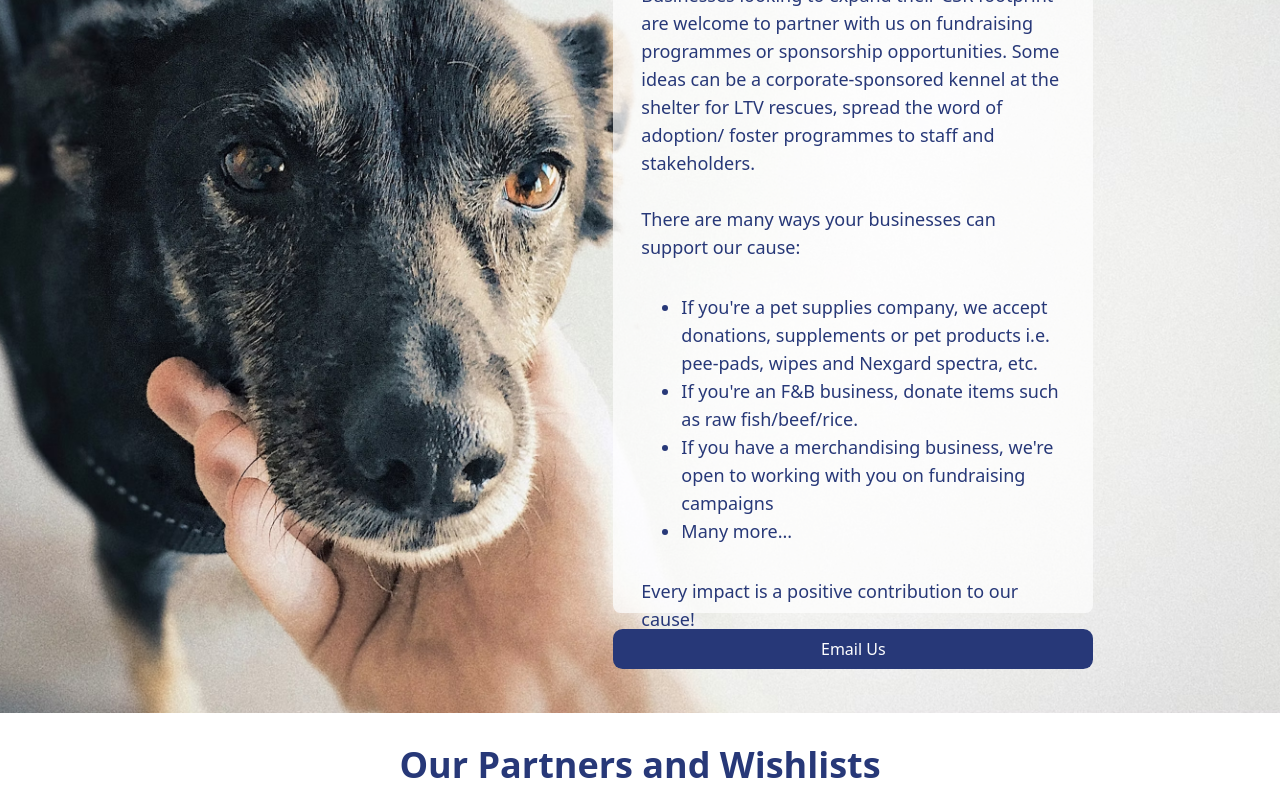
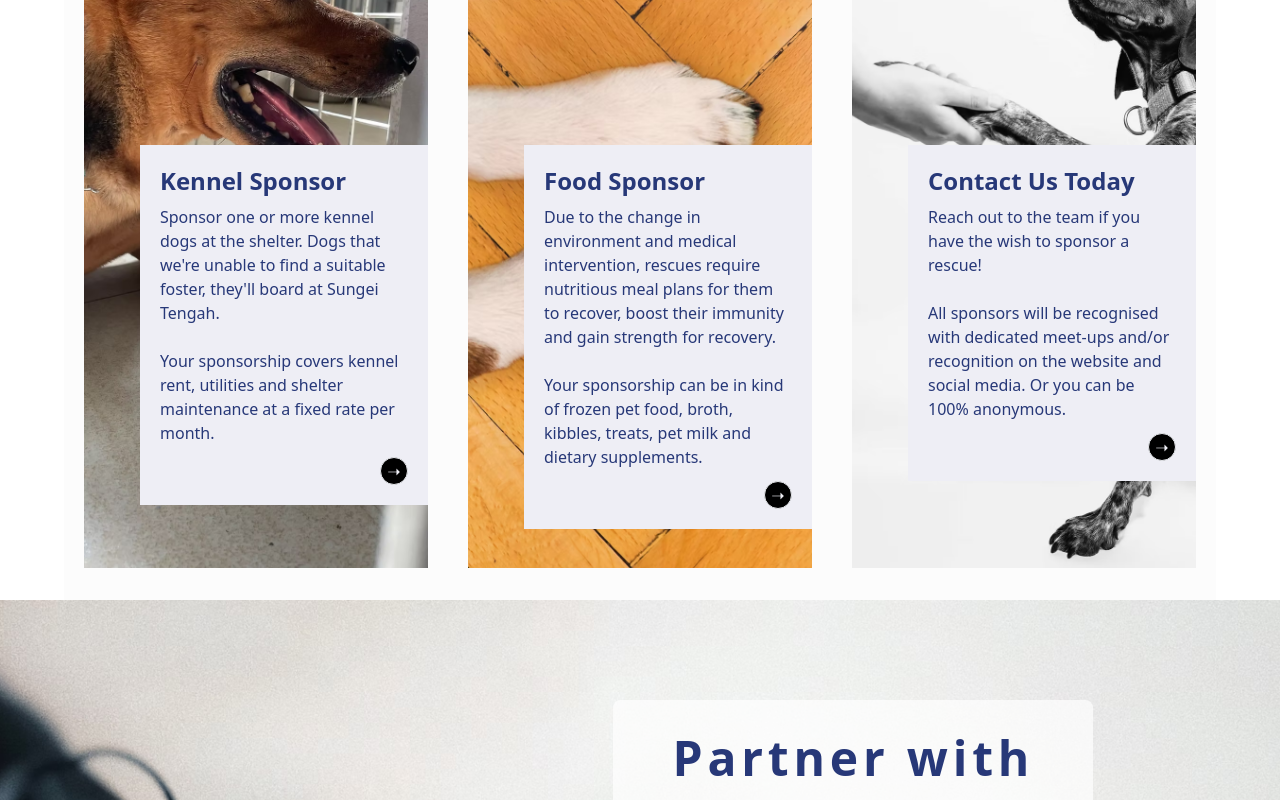
Before and after one commit to Paws-4-a-Cause/LTV, a React (Vite) app: page /be_involved in a window 1280 px wide. Shown: the part 2229-3029 px from the top of the page. Built offline with nearby package versions, Linux system fonts and the light colour scheme.

Commit message:
Add sponsor a rescue section

```diff
--- a/src/pages/BeInvolved.tsx
+++ b/src/pages/BeInvolved.tsx
@@ -90,16 +90,82 @@ const BeInvolved = () => {
         </section>
       </div>
 
-      <div className="bg-[#FCFCFC] text-[#273878]">
+      <div className="max-w-6xl mx-auto py-8 text-[#273878] bg-[#FCFCFC] text-[#273878]">
         {/*Sponsor a Rescue*/}
         <section className="text-center mb-10 pt-15">
           <h1 className="text-5xl font-bold mt-15 tracking-widest">Sponsor a Rescue</h1>
         </section>
-        <section className="grid grid-cols-1 md:grid-cols-3 gap-8 mt-15">
-
+        <section className="grid grid-cols-1 md:grid-cols-3 mt-15">
+          {/*Kennel Sponsor*/}
+          <div className="relative flex flex-col mx-5">
+            <img
+              src="src/assets/be-involved/KennelSponsor.avif"
+              alt="Kennel Sponsor"
+              className="w-full rounded-t-full"
+            />
+            <div className="absolute top-100 left-14 bg-[#EEEEF5] p-5 md:w-5/ ">
+              <h2 className="text-[#273878] font-bold text-2xl mb-2">Kennel Sponsor</h2>
+              <p className="text-[#273878] text-m mb-3">
+              Sponsor one or more kennel dogs at the shelter. Dogs that we're unable to find a suitable foster, they'll board at Sungei Tengah.
+                <br /><br />
+                Your sponsorship covers kennel rent, utilities and shelter maintenance at a fixed rate per month.
+              </p>
+              <div className="flex justify-end">
+                <a href="mailto:lovethevoiceless@gmail.com?subject=Kennel%20Sponsor%20-%20enquiry">
+                  <button className="w-7 h-7 flex items-center justify-center rounded-full border bg-[#000000] text-[#EEEEF5] hover:text-xl">
+                    ➝
+                  </button>
+                </a>
+              </div>
+            </div>
+          </div>
+          {/*Food Sponsor*/}
+          <div className="relative flex flex-col mx-5">
+            <img
+              src="src/assets/be-involved/FoodSponsor.avif"
+              alt="Food Sponsor"
+              className="w-full rounded-t-full"
+            />
+            <div className="absolute top-100 left-14 bg-[#EEEEF5] p-5 md:w-5/ ">
+              <h2 className="text-[#273878] font-bold text-2xl mb-2">Food Sponsor</h2>
+              <p className="text-[#273878] text-m mb-3">
+              Due to the change in environment and medical intervention, rescues require nutritious meal plans for them to recover, boost their immunity and gain strength for recovery.
+                <br /><br />
+                Your sponsorship can be in kind of frozen pet food, broth, kibbles, treats, pet milk and dietary supplements.
+              </p>
+              <div className="flex justify-end">
+                <a href="mailto:lovethevoiceless@gmail.com?subject=Food%20Sponsor%20-%20enquiry">
+                  <button className="w-7 h-7 flex items-center justify-center rounded-full border bg-[#000000] text-[#EEEEF5] hover:text-xl">
+                    ➝
+                  </button>
+                </a>
+              </div>
+            </div>
+          </div>
+          {/*Contact Us*/}
+          <div className="relative flex flex-col mx-5">
+            <img
+              src="src/assets/be-involved/ContactUs.avif"
+              alt="Contact Us"
+              className="w-full rounded-t-full"
+            />
+            <div className="absolute top-100 left-14 bg-[#EEEEF5] p-5 md:w-5/ ">
+              <h2 className="text-[#273878] font-bold text-2xl mb-2">Contact Us Today</h2>
+              <p className="text-[#273878] text-m mb-3">
+              Reach out to the team if you have the wish to sponsor a rescue!
+                <br /><br />
+                All sponsors will be recognised with dedicated meet-ups and/or recognition on the website and social media. Or you can be 100% anonymous.
+              </p>
+              <div className="flex justify-end">
+                <a href="mailto:lovethevoiceless@gmail.com?subject=Kennel%20Sponsor%20-%20enquiry">
+                  <button className="w-7 h-7 flex items-center justify-center rounded-full border bg-[#000000] text-[#EEEEF5] hover:text-xl">
+                    ➝
+                  </button>
+                </a>
+              </div>
+            </div>
+          </div>
         </section>
-
-
       </div>
 
       <div className="relative text-[#273878]">
@@ -127,9 +193,11 @@ const BeInvolved = () => {
             <p className="text-lg mt-8 mb-10">Every impact is a positive contribution to our cause! </p>
         </div>
         <div className="absolute top-1/2 left-2/3 -translate-x-1/2 -translate-y-1/2">
-          <button className="text-white bg-[#273878] top-100 py-2 rounded-lg absolute left-2/3 -translate-x-1/2 mt-4 w-120">
-            Email Us
-          </button>
+          <a href="mailto:lovethevoiceless@gmail.com?subject=Partnership%20-%20enquiry">
+            <button className="text-white bg-[#273878] top-100 py-2 rounded-lg absolute left-2/3 -translate-x-1/2 mt-4 w-120 hover:opacity-50">
+              Email Us
+            </button>
+          </a>
         </div>
 
       </div>
```
